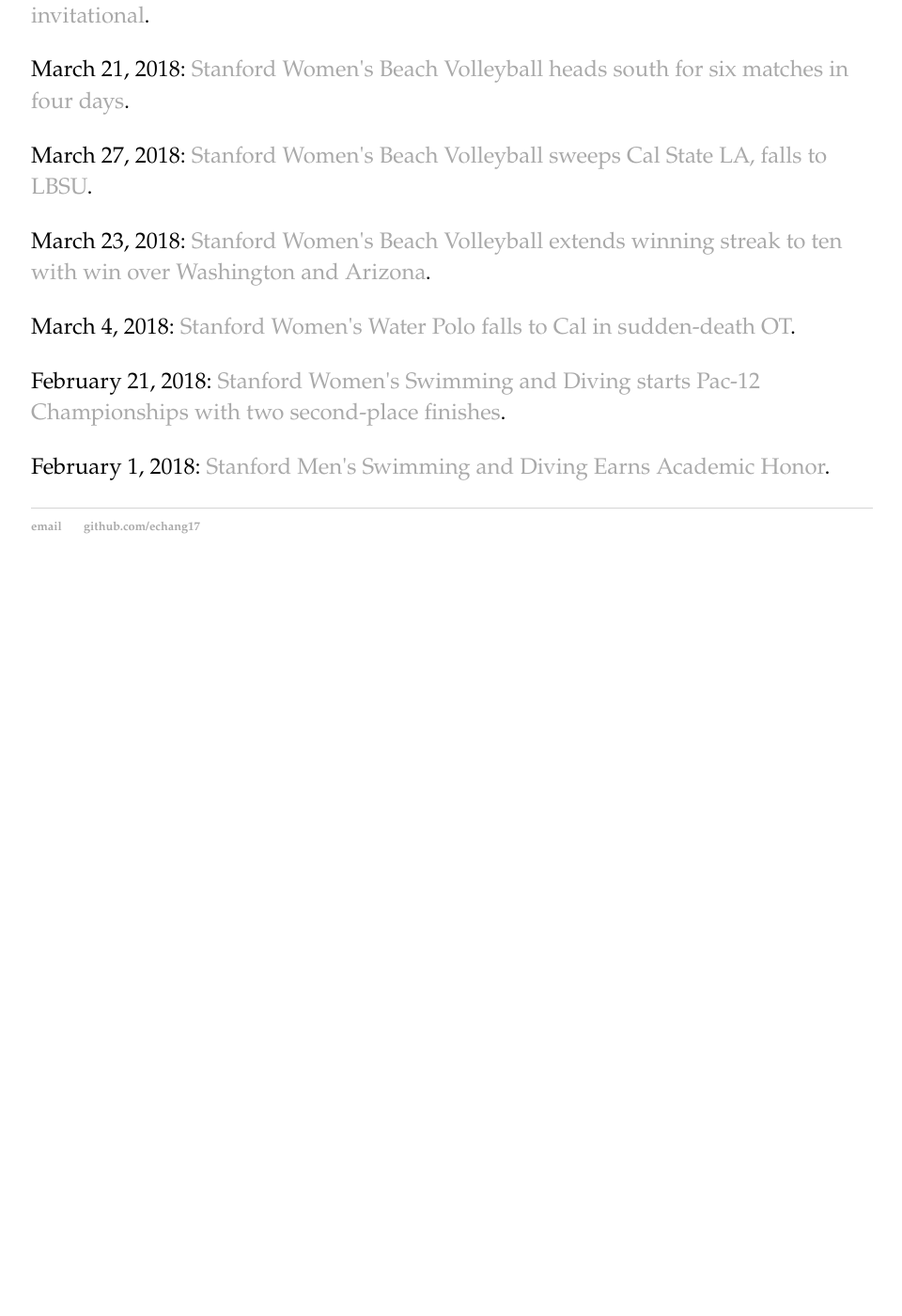
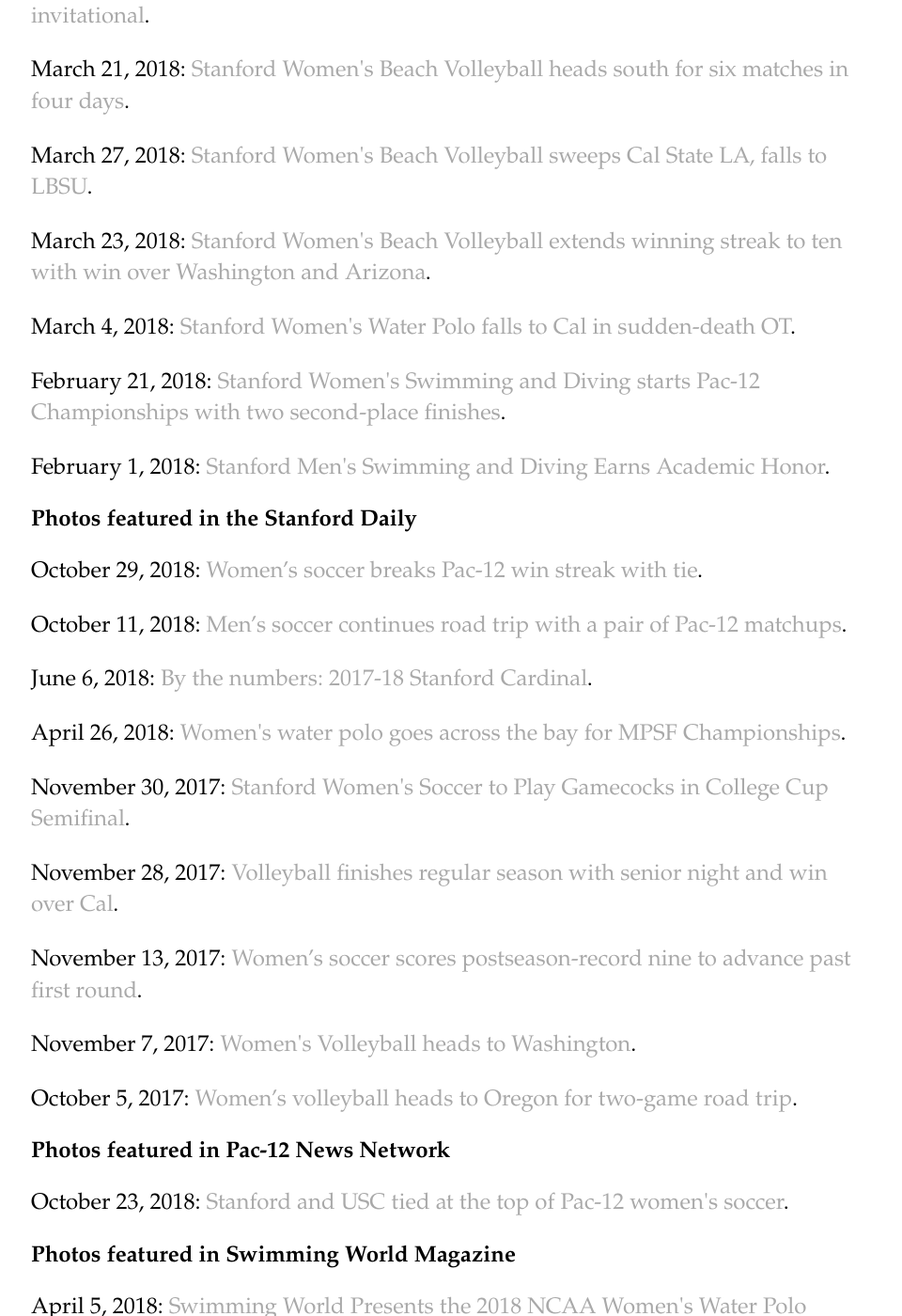
Before and after one commit to echang17/echang17.github.io, a Jekyll site: the page built from links_full/index.html, in a window 1280 px wide and 1400 px high, scrolled down 1527 px. Shown: the whole window at 94% size, without its empty margins (159-1119 px from the left). Built offline with Jekyll 4.4.1, drawn with Linux system fonts in a browser that asks for light colours; before the commit the page ends 2157 px from its top, so only the background shows below that; some of the changed text lies outside the part shown.

Commit message:
Update index.html

```diff
--- a/links_full/index.html
+++ b/links_full/index.html
@@ -31,3 +31,29 @@
     <p>March 4, 2018: <a href="http://gostanford.com/news/2018/3/4/womens-water-polo-card-dealt-first-loss.aspx">Stanford Women's Water Polo falls to Cal in sudden-death OT</a>.</p>
     <p>February 21, 2018: <a href="https://gostanford.com/news/2018/2/21/womens-swimming-diving-postseason-underway.aspx">Stanford Women's Swimming and Diving starts Pac-12 Championships with two second-place finishes</a>.</p>
     <p>February 1, 2018: <a href="http://gostanford.com/news/2018/2/1/mens-swimming-diving-stanford-earns-academic-honor.aspx?path=mswim">Stanford Men's Swimming and Diving Earns Academic Honor</a>.</p>
+<h2>Photos featured in the Stanford Daily</h2>
+    <p>October 29, 2018: <a href="https://www.stanforddaily.com/2018/10/29/womens-soccer-breaks-pac-12-win-streak-with-tie/">Women’s soccer breaks Pac-12 win streak with tie</a>.</p>
+    <p>October 11, 2018: <a href="https://www.stanforddaily.com/2018/10/11/mens-soccer-continues-road-trip-with-a-pair-of-pac-12-matchups/">Men’s soccer continues road trip with a pair of Pac-12 matchups</a>.</p>
+    <p>June 6, 2018: <a href="https://www.stanforddaily.com/2018/06/13/by-the-numbers-2017-18-stanford-cardinal/">By the numbers: 2017-18 Stanford Cardinal</a>.</p>
+    <p>April 26, 2018: <a href="https://www.stanforddaily.com/2018/04/26/womens-water-polo-goes-across-the-bay-for-mpsf-championships/">Women's water polo goes across the bay for MPSF Championships</a>.</p>
+    <p>November 30, 2017: <a href="https://www.stanforddaily.com/2017/11/30/womens-soccer-to-play-gamecocks-in-college-cup-semifinals/">Stanford Women's Soccer to Play Gamecocks in College Cup Semifinal</a>.</p>
+    <p>November 28, 2017: <a href="https://www.stanforddaily.com/2017/11/28/volleyball-finishes-regular-season-with-senior-night-and-win-over-cal/">Volleyball finishes regular season with senior night and win over Cal</a>.</p>
+    <p>November 13, 2017: <a href="https://www.stanforddaily.com/2017/11/13/womens-soccer-scores-a-postseason-record-nine-to-advance-past-first-round/">Women’s soccer scores postseason-record nine to advance past first round</a>.</p>
+    <p>November 7, 2017: <a href="https://www.stanforddaily.com/2017/11/07/womens-volleyball-heads-to-washington/">Women's Volleyball heads to Washington</a>.</p>
+    <p>October 5, 2017: <a href="https://www.stanforddaily.com/2017/10/05/womens-volleyball-heads-to-oregon-for-two-game-road-trip/">Women’s volleyball heads to Oregon for two-game road trip</a>.</p>
+  <p></p>
+<h2>Photos featured in Pac-12 News Network</h2>
+  <p>October 23, 2018: <a href="https://pac-12.com/article/2018/10/19/stanford-and-usc-tied-top-pac-12-womens-soccer">Stanford and USC tied at the top of Pac-12 women's soccer</a>.</p>
+  <p></p>
+  <h2>Photos featured in Swimming World Magazine</h2>
+    <p>April 5, 2018: <a href="https://www.swimmingworldmagazine.com/news/swimming-world-presents-the-2018-ncaa-womens-water-polo-preview/">Swimming World Presents the 2018 NCAA Women's Water Polo Preview</a>.</p>
+  <p></p>
+  <h2>Photos featured in Cardinal Sports Report from Rivals.com</h2>
+    <p>December 17, 2017: <a href="https://stanford.rivals.com/news/jerod-haase-and-reid-travis-hit-milestones-in-win-over-usf">Jerod Haase and Reif Travis hit milestones in win over USF</a>.</p>
+  <p></p>
+  <h2>Photos featured in San Jose Mercury News</h2>
+    <p>December 7, 2017: <a href="https://www.mercurynews.com/2017/12/07/path-to-ncaa-womens-volleyball-final-four-goes-through-stanford/">Path to NCAA women's volleyball Final Four goes through Stanford</a>.</p>
+  <p></p>
+  <h2>Photos featured in TeamUSA</h2>
+    <p>August 30, 2018: <a href="https://www.teamusa.org/News/2018/August/30/Stanford-And-US-Womens-National-Soccer-Team-Share-The-Young-Talent-Of-Tierna-Davidson">Stanford And U.S. Women’s National Soccer Team Share The Young Talent Of Tierna Davidson</a>.</p>
+  <p></p>
```
